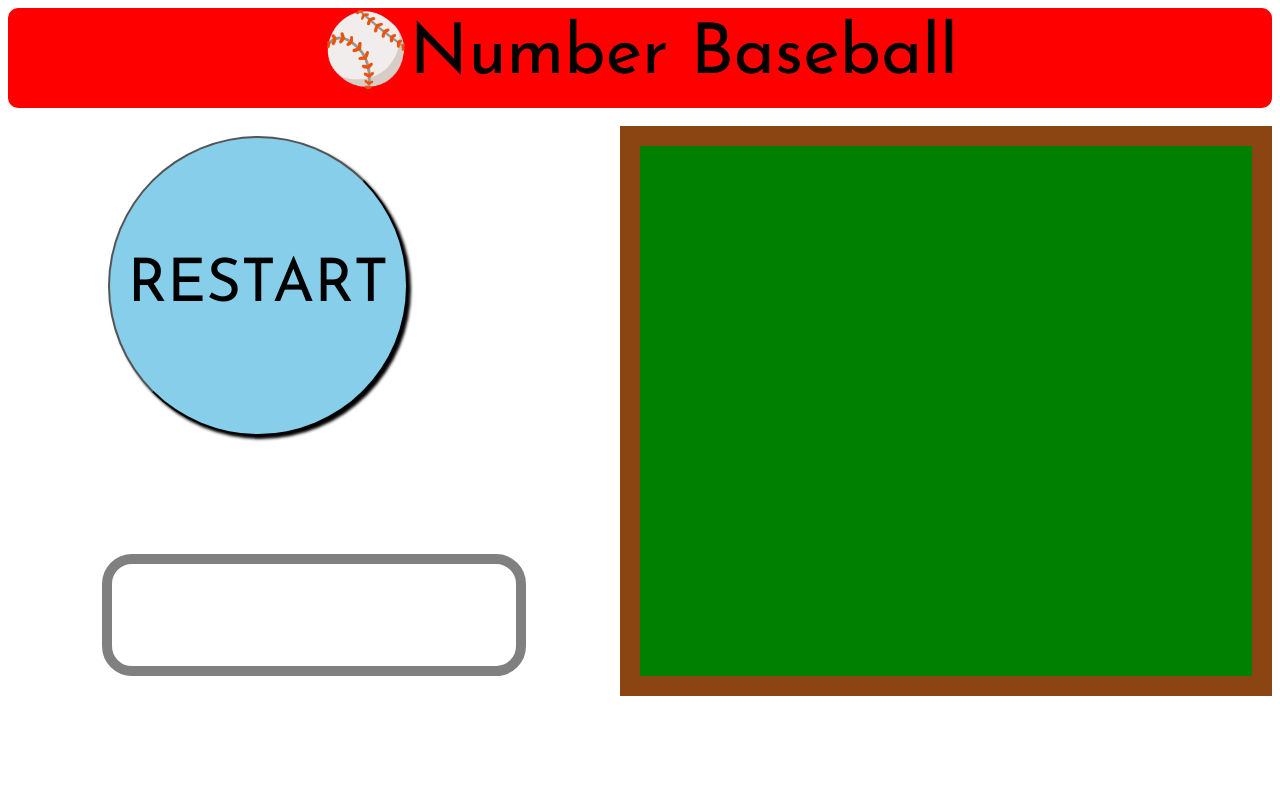
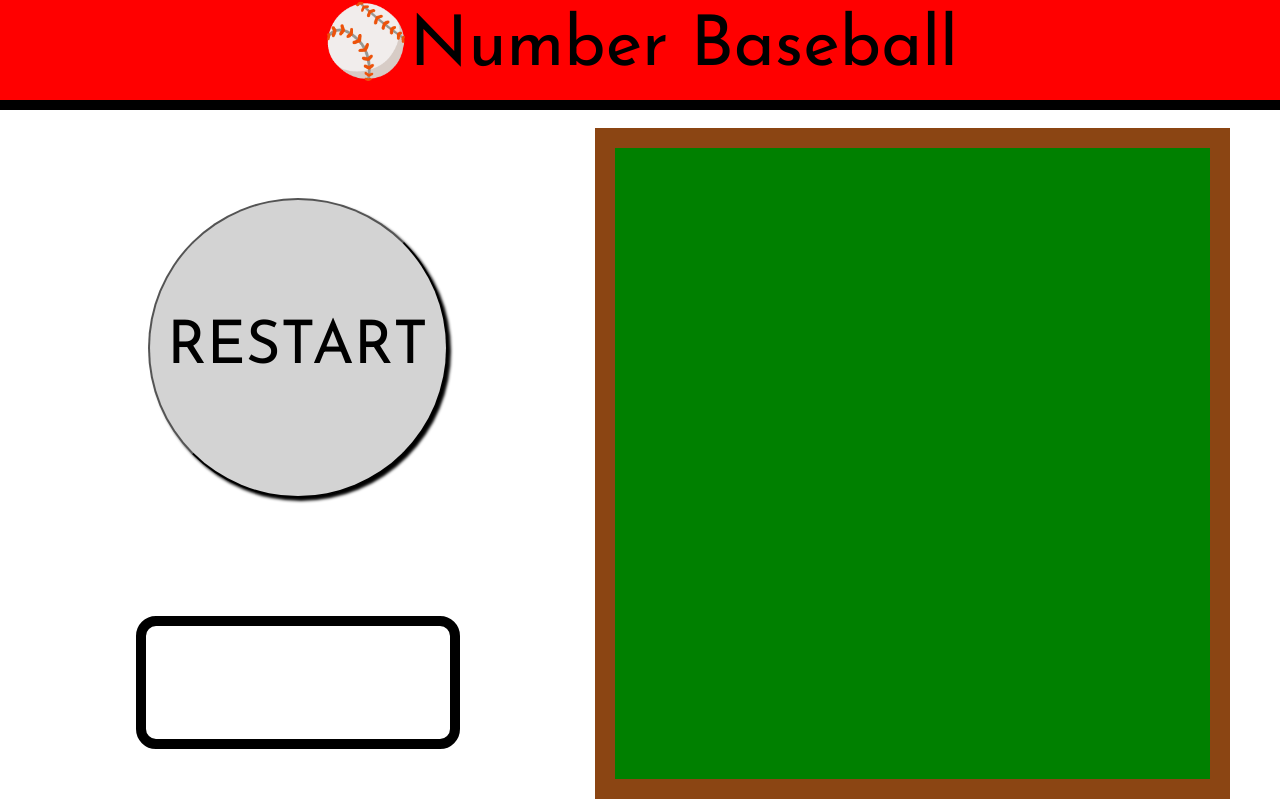
Before and after one commit to changyun-go/Mini-Project, a plain HTML site: page Number Baseball/index.html in a window 1280 px wide. Both pictures are taken after a click on the button "START". Drawn offline with Linux system fonts and the light colour scheme; a web font is replaced by a local one.

Commit message:
CSS 적용완료

```diff
--- a/Number Baseball/script.js
+++ b/Number Baseball/script.js
@@ -45,10 +45,10 @@ function enter(){
 				NumMaker();
 			}
 			else if(ball === 0 && strike === 0){
-				document.querySelector("#score-board").innerHTML += "<br><b>"+count+"회</b> &nbsp;&nbsp;"+"OUT &nbsp;&nbsp;"+MyNum;
+				document.querySelector("#score-board").innerHTML += "<b>"+count+"회</b> &nbsp;&nbsp;"+"OUT &nbsp;&nbsp;"+MyNum+"<br>";
 			}
 			else{
-				document.querySelector("#score-board").innerHTML += "<br><b>"+count+"회</b> &nbsp;"+ball+"B   &nbsp;"+strike+"S &nbsp;"+MyNum;
+				document.querySelector("#score-board").innerHTML += "<b>"+count+"회</b> &nbsp;"+ball+"B   &nbsp;"+strike+"S &nbsp;"+MyNum+"<br>";
 			}
 			count++;
 			if(count === 11){
--- a/Number Baseball/style.css
+++ b/Number Baseball/style.css
@@ -1,13 +1,16 @@
 @import url('https://fonts.googleapis.com/css2?family=Josefin+Sans&display=swap');
 @import url('https://fonts.googleapis.com/css2?family=Nanum+Brush+Script&display=swap');
 
+body{
+	margin: 0;
+}
 #title{
 	background-color: red;
 	font-family: 'Josefin Sans', sans-serif;
 	text-align: center;
 	font-size: 70px;
 	height: 100px;
-	border-radius: 10px;
+	border-bottom: 10px solid black;
 }
 #start-btn{
   appearance: none;
@@ -15,33 +18,34 @@
 	display: block;
 	width: 300px;
 	height: 300px;
-	margin: 10px 0px 0px 100px;
+	margin: 70px auto 100px;
 	font-size: 60px;
 	border-radius: 150px;
-	background-color: skyblue;
+	background-color: lightgray;
 	box-shadow: 3px 3px 3px black;
 	transition-duration: 0.3s;
 }
 #start-btn:active{
   box-shadow: none;
-	margin-left: 105px;
-	margin-top: 15px;
+	margin-left: auto + 5px;
+	margin-top: 75px;
 }
 #num_input{
 	visibility: hidden;
 	font-family: 'Josefin Sans', sans-serif;
 	display: block;
-	margin: 100px auto 20px;
-	width: 400px;
-	font-size: 100px;
-	border: 10px solid grey;
-	border-radius: 30px;
+	margin: 0px auto 50px;
+	width: 300px;
+	font-size: 110px;
+	border: 10px solid black;
+	border-radius: 20px;
 }
 #score-board{
 	font-family: 'Nanum Brush Script', cursive;
-	font-size: 45px;
+	font-size: 55px;
 	color: white;
 	margin: 0px 0px 0px 50px;
+	padding-top: 25px;
 }
 .container{
 	display: flex;
@@ -54,4 +58,5 @@
 	flex-basis: 50%;
 	background-color: green;
 	border: 20px solid #8B4513;
+	margin-right: 50px;
 }
```
